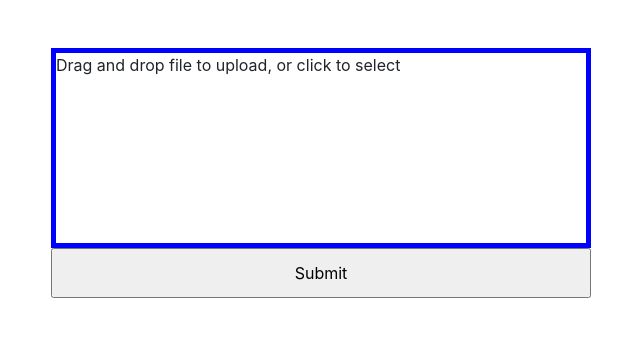
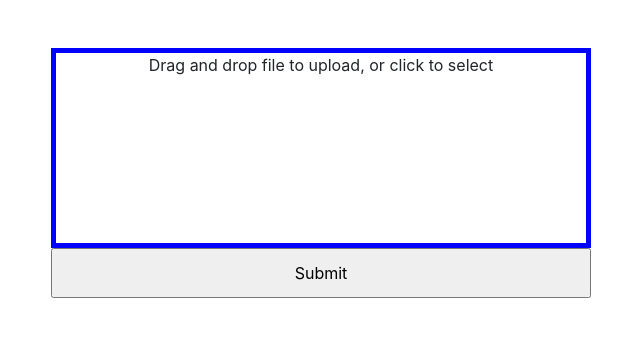
Before and after one commit to Giannie/Blocking-Test, a Flask app: page / in a window 1280 px wide. Shown: the part 60-397 px from the top of the page, without its empty margins (319-959 px from the left). Run offline with Flask 2, Linux system fonts and the light colour scheme; some libraries are stand-ins or nearby versions.

Commit message:
Alignment

```diff
--- a/static/styles.css
+++ b/static/styles.css
@@ -2,6 +2,7 @@
     border: 5px solid blue;
     width:  100%;
     height: 200px;
+    text-align: center;
   }
 
 #submit {
--- a/templates/index.html
+++ b/templates/index.html
@@ -2,7 +2,7 @@
 
 {% block main %}
 <div class="container">
-    <div class="row">
+    <div class="row align-items-center">
         <div class="col"></div>
         <div id="form-cont" class="col-md-6 col-10">
             <div hidden id="drop_zone" onclick="fileSelect()" ondrop="dropHandler(event);" ondragover="dragOverHandler(event);">
```
